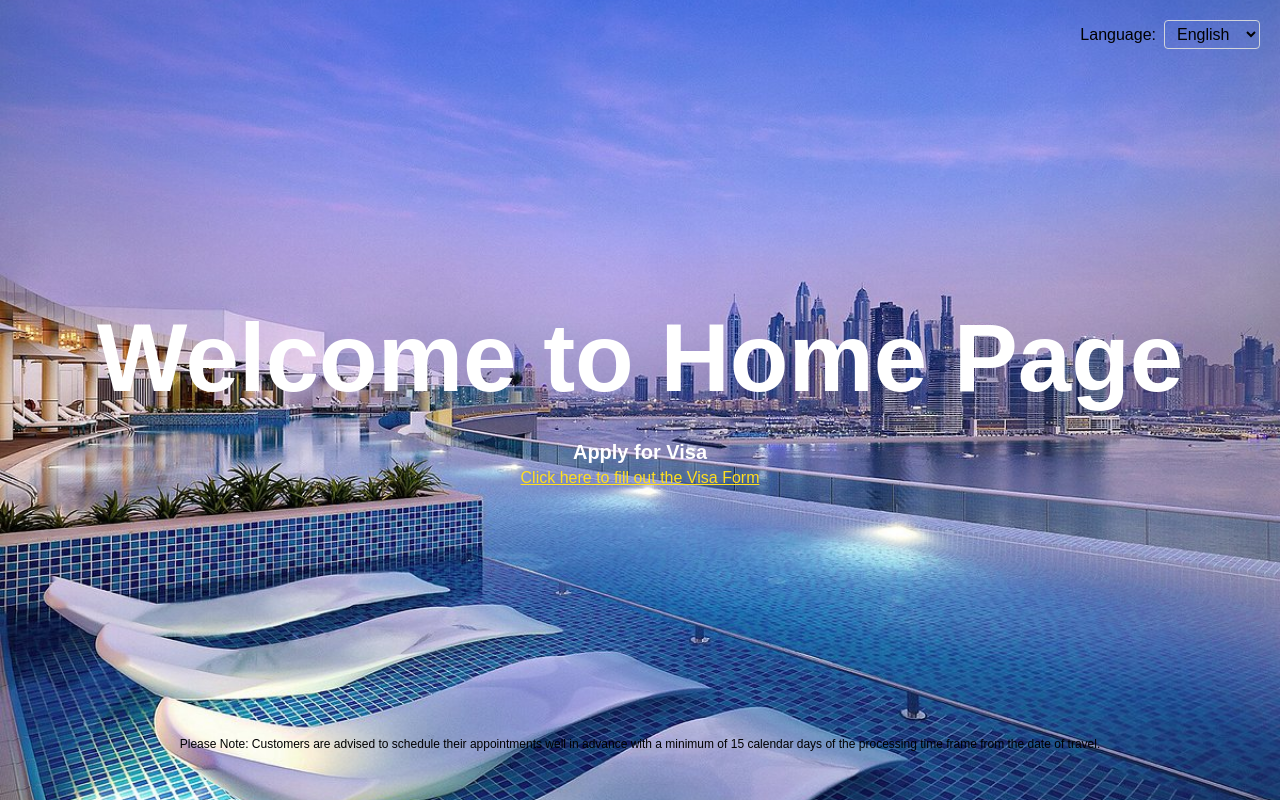
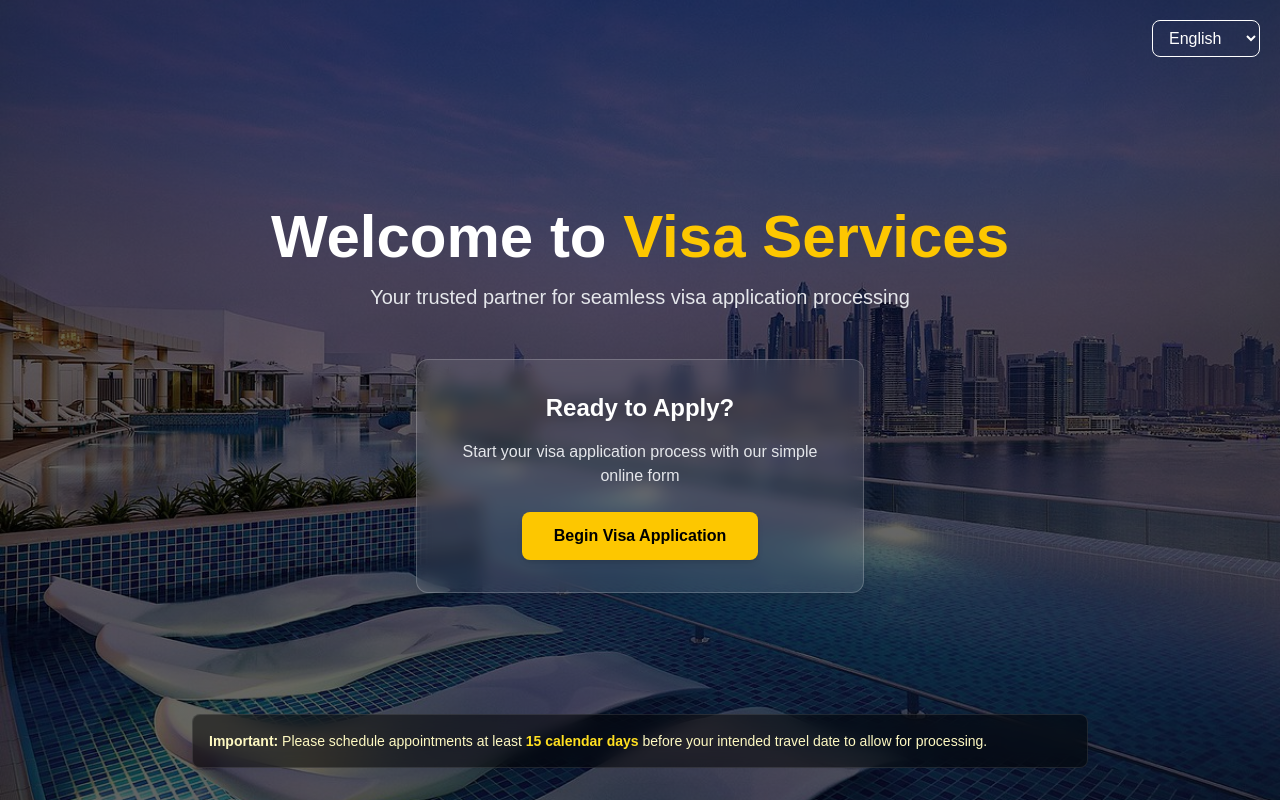
Before and after one commit to SaqlineShabbir/qr-frontend, a Next.js app: page / in a window 1280 px wide. Built offline with nearby package versions, Linux system fonts and the light colour scheme.

Commit message:
changes: design and set formdata to local storage

```diff
--- a/src/app/page.tsx
+++ b/src/app/page.tsx
@@ -1,12 +1,14 @@
-'use client';
+"use client";
 
-import { useState } from 'react';
-import Link from 'next/link';
+import { useState } from "react";
+import Link from "next/link";
 
 const Home = () => {
-  const [language, setLanguage] = useState('English');
+  const [language, setLanguage] = useState("English");
 
-  const handleLanguageChange = (event: React.ChangeEvent<HTMLSelectElement>) => {
+  const handleLanguageChange = (
+    event: React.ChangeEvent<HTMLSelectElement>
+  ) => {
     setLanguage(event.target.value);
     alert(`Language changed to: ${event.target.value}`);
   };
@@ -14,46 +16,82 @@ const Home = () => {
   return (
     <div
       className="relative flex min-h-screen flex-col items-center justify-center bg-cover bg-center text-white"
-      style={{ backgroundImage: "url('/images/visa-bg.jpg')" }}
+      style={{
+        backgroundImage:
+          "linear-gradient(rgba(0, 0, 0, 0.6), rgba(0, 0, 0, 0.6)), url('/images/visa-bg.jpg')",
+        backgroundPosition: "center",
+        backgroundAttachment: "fixed",
+      }}
     >
-      {/* Language Dropdown */}
-      <div className="absolute right-5 top-5">
-        <label htmlFor="language-select" className="text-black mr-2">
-          Language:
-        </label>
+      {/* Language Dropdown - More elegant */}
+      <div className="absolute right-5 top-5 z-10">
+        <div className="flex items-center space-x-2">
+          {/* <GlobeIcon className="h-5 w-5 text-white" /> */}
           <select
             id="language-select"
             value={language}
             onChange={handleLanguageChange}
-          className="rounded border border-gray-300 px-2 py-1 text-black"
+            className="rounded-lg border border-white bg-transparent px-3 py-2 text-white focus:outline-none focus:ring-2 focus:ring-yellow-400"
           >
-          <option value="English">English</option>
-          <option value="Spanish">Spanish</option>
-          <option value="French">French</option>
-          <option value="German">German</option>
-          <option value="Arabic">Arabic</option>
+            <option className="text-black" value="English">
+              English
+            </option>
+            <option className="text-black" value="Spanish">
+              Español
+            </option>
+            <option className="text-black" value="French">
+              Français
+            </option>
+            <option className="text-black" value="German">
+              Deutsch
+            </option>
+            <option className="text-black" value="Arabic">
+              العربية
+            </option>
           </select>
         </div>
+      </div>
 
-      {/* Header */}
-      <header className="text-center">
-        <h1 className="text-5xl sm:text-7xl md:text-8xl font-bold">Welcome to Home Page</h1>
+      {/* Main Content */}
+      <main className="container mx-auto px-4 text-center">
+        {/* Header with animation */}
+        <header className="mb-12 animate-fade-in">
+          <h1 className="text-4xl sm:text-5xl md:text-6xl font-bold mb-4">
+            Welcome to <span className="text-yellow-400">Visa Services</span>
+          </h1>
+          <p className="text-lg sm:text-xl text-gray-200 max-w-2xl mx-auto">
+            Your trusted partner for seamless visa application processing
+          </p>
         </header>
 
-      {/* Visa Apply Section */}
-      <div className="mt-8 text-center">
-        <h2 className="text-xl font-semibold">Apply for Visa</h2>
-        <Link href="/visa-pg-1" className="text-yellow-300 underline">
-          Click here to fill out the Visa Form
+        {/* Visa Apply Section with card effect */}
+        <div className="mt-8 max-w-md mx-auto bg-white/10 backdrop-blur-sm rounded-xl p-8 shadow-lg border border-white/20 transition-all hover:scale-105">
+          <h2 className="text-2xl font-bold mb-4">Ready to Apply?</h2>
+          <p className="mb-6 text-gray-200">
+            Start your visa application process with our simple online form
+          </p>
+          <Link
+            href="/visa-pg-1"
+            className="inline-block bg-yellow-400 hover:bg-yellow-500 text-black font-semibold px-8 py-3 rounded-lg transition-colors shadow-md"
+          >
+            Begin Visa Application
           </Link>
         </div>
+      </main>
 
-      {/* Bottom Note */}
-      <div className="absolute bottom-12 w-full text-center text-xs text-black px-4">
-        <h2>
-          Please Note: Customers are advised to schedule their appointments well in advance with a
-          minimum of 15 calendar days of the processing time frame from the date of travel.
-        </h2>
+      {/* Bottom Note - More readable */}
+      <div className="absolute bottom-8 w-full px-4">
+        <div className="max-w-4xl mx-auto bg-black/50 backdrop-blur-sm rounded-lg p-4 border border-white/10">
+          <p className="text-sm text-yellow-100">
+            <span className="font-semibold">Important:</span> Please schedule
+            appointments at least
+            <span className="font-bold text-yellow-300">
+              {" "}
+              15 calendar days{" "}
+            </span>
+            before your intended travel date to allow for processing.
+          </p>
+        </div>
       </div>
     </div>
   );
--- a/src/app/visa-pg-1/page.tsx
+++ b/src/app/visa-pg-1/page.tsx
@@ -1,5 +1,5 @@
 "use client";
-import { useState } from "react";
+import { useEffect, useState } from "react";
 import Link from "next/link";
 
 import { QRCodeCanvas } from "qrcode.react";
@@ -39,7 +39,7 @@ const VisaForm1 = () => {
   const router = useRouter();
 
   console.log("API_URL:", API_URL);
-
+  const [isSubmitting, setIsSubmitting] = useState(false);
   const [formData, setFormData] = useState<FormData>(initialFormData);
   const [activeTab, setActiveTab] = useState(0);
   const [errors, setErrors] = useState<Errors>({});
@@ -50,13 +50,23 @@ const VisaForm1 = () => {
 
   const handleChange = (e: React.ChangeEvent<HTMLInputElement>) => {
     const { name, value } = e.target;
-    setFormData({ ...formData, [name]: value });
+    const updatedForm = { ...formData, [name]: value };
+    setFormData(updatedForm);
+    localStorage.setItem("visaFormDataOne", JSON.stringify(updatedForm));
+    // setFormData({ ...formData, [name]: value });
   };
+  useEffect(() => {
+    const savedForm = localStorage.getItem("visaFormDataOne");
+    if (savedForm) {
+      setFormData(JSON.parse(savedForm));
+    }
+  }, []);
 
   const handleReset = () => {
     setFormData(initialFormData);
     setErrors({});
     localStorage.removeItem("visaFormData");
+    localStorage.removeItem("visaFormDataOne");
   };
 
   const validateForm = (): Errors => {
@@ -76,17 +86,17 @@ const VisaForm1 = () => {
 
   const handleNext = async () => {
     const validationErrors = validateForm();
-    if (Object.keys(validationErrors).length === 0 && activeTab < tabLabels.length - 1) {
-      setActiveTab(activeTab + 1);
-    }
+    // if (Object.keys(validationErrors).length === 0 && activeTab < tabLabels.length - 1) {
+    //   setActiveTab(activeTab + 1);
+    // }
     setErrors(validationErrors);
     if (Object.keys(validationErrors).length > 0) return;
 
   //  Proceed if all fields are valid
-  if (activeTab < tabLabels.length - 1) {
-    setActiveTab(activeTab + 1);
-  }
-
+  // if (activeTab < tabLabels.length - 1) {
+  //   setActiveTab(activeTab + 1);
+  // }
+  setIsSubmitting(true);
     try {
       const personalDetailsJson = {
         personalDetails: {
@@ -106,6 +116,8 @@ const VisaForm1 = () => {
     } catch (error) {
       console.error("Error saving data to MongoDB:", error);
       alert("Error saving data. Please try again.");
+    }finally {
+      setIsSubmitting(false);
     }
   };
 
@@ -189,7 +201,7 @@ const VisaForm1 = () => {
                     name="dateOfBirth"
                     value={formData.dateOfBirth}
                     onChange={handleChange}
-                    className="p-3 rounded-lg border border-gray-300 focus:ring-2 focus:ring-green-500 focus:border-transparent"
+                    className="p-3 rounded-lg border w-full border-gray-300 focus:ring-2 focus:ring-green-500 focus:border-transparent"
                   />
                   {errors.dateOfBirth && <span className="text-red-500 text-sm mt-1">{errors.dateOfBirth}</span>}
                 </div>
@@ -292,9 +304,14 @@ const VisaForm1 = () => {
                     <button
                       type="button"
                       onClick={handleNext}
-                      className="px-6 py-3 bg-green-600 hover:bg-green-700 text-white rounded-lg transition-colors flex-1 min-w-[120px]"
+                      disabled={isSubmitting}
+                      className={`px-6 py-3 rounded-lg transition-colors flex-1 min-w-[120px] ${
+                        isSubmitting
+                          ? "bg-green-400 cursor-not-allowed"
+                          : "bg-green-600 hover:bg-green-700 text-white"
+                      }`}
                     >
-                      Next
+                      {isSubmitting ? "Processing..." : "Next"}
                     </button>
                     <button
                       type="button"
@@ -318,19 +335,19 @@ const VisaForm1 = () => {
               </form>
             )}
 
-            {activeTab === 1 && (
+            {/* {activeTab === 1 && (
               <div className="py-12 text-center">
                 <h3 className="text-xl font-semibold text-gray-700">Passport Details - Under Construction</h3>
                 <p className="mt-2 text-gray-600">This section is currently being developed</p>
               </div>
-            )}
+            )} */}
 
-            {activeTab === 2 && (
+            {/* {activeTab === 2 && (
               <div className="py-12 text-center">
                 <h3 className="text-xl font-semibold text-gray-700">Review Section - Under Construction</h3>
                 <p className="mt-2 text-gray-600">This section is currently being developed</p>
               </div>
-            )}
+            )} */}
           </div>
         </div>
       </div>
```
Also changed, not shown: src/app/visa-pg-4/[id]/page.tsx (+106 -31 lines). Lines whose indentation alone changed are shown as unchanged.
